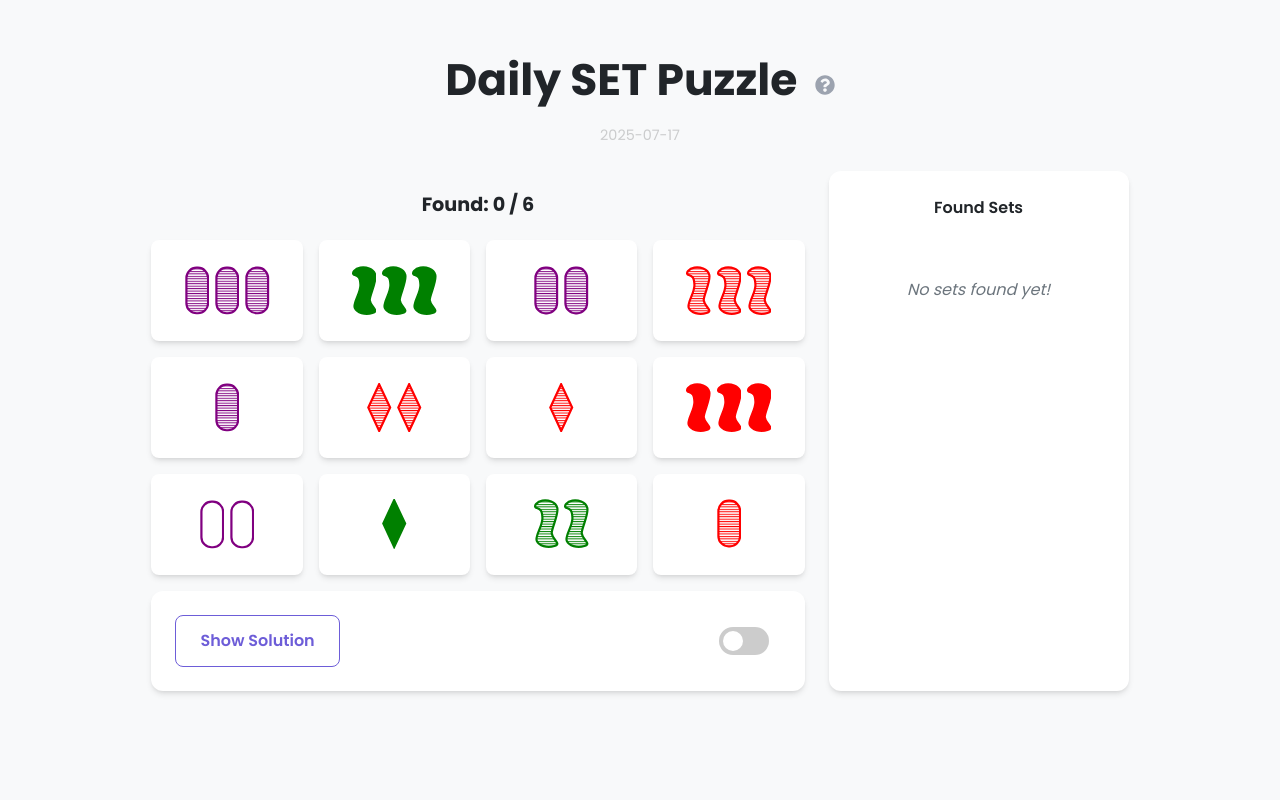
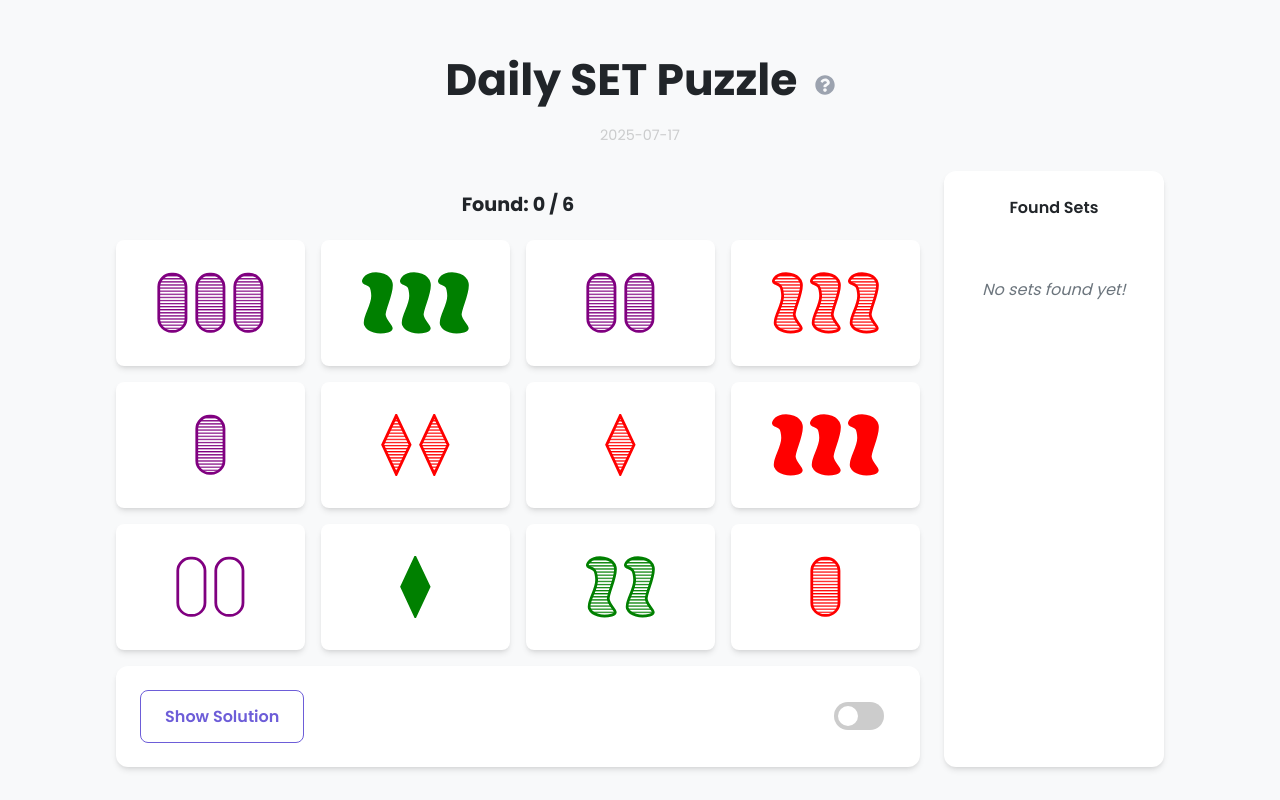
Before and after one commit to defaultnamehere/dailyset, a React (Vite) app: page / in a window 1280 px wide. Built offline with nearby package versions, Linux system fonts and the light colour scheme.

Commit message:
Make Found Sets col narrower & increase size of cards

```diff
--- a/src/index.css
+++ b/src/index.css
@@ -206,7 +206,7 @@ button:active {
   }
 
   .game-layout {
-    grid-template-columns: minmax(auto, 65ch) 300px;
+    grid-template-columns: minmax(auto, 80ch) 220px;
     justify-content: center;
     gap: 1.5rem;
     /* Reduced gap */
```
